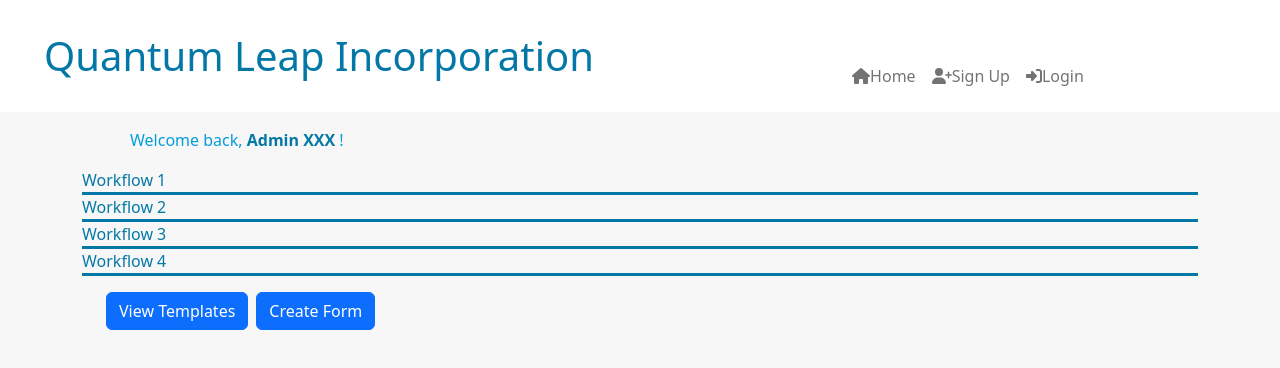
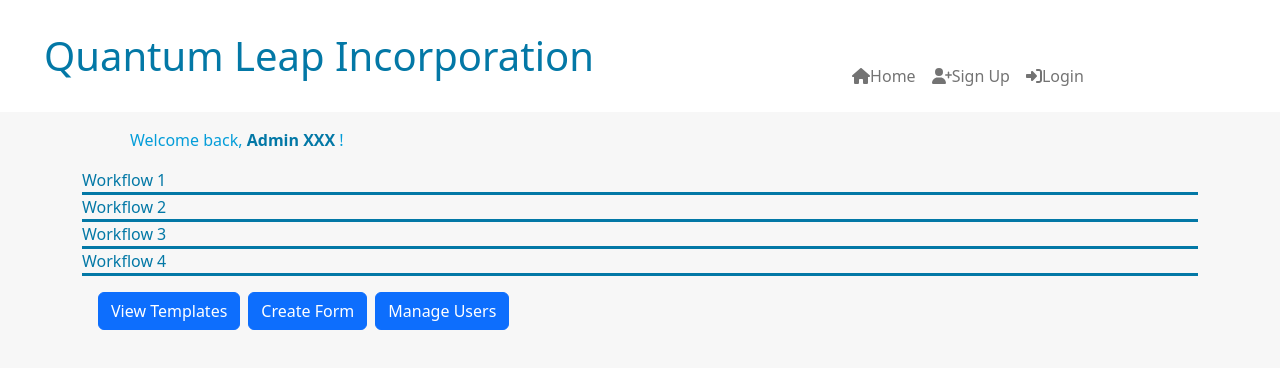
Before and after one commit to TeoSean00/Vendor_Form_Management_System_Frontend, a Vue app: page /workflow in a window 1280 px wide. Shown: the top 368 px of the page. Built offline with nearby package versions, Linux system fonts and the light colour scheme.

Commit message:
update css

```diff
--- a/src/views/WorkflowView.vue
+++ b/src/views/WorkflowView.vue
@@ -33,11 +33,14 @@
     </div>
 
     <div class="p-3">
-      <button class="btn btn-primary mx-2" @click="toggleFormview">
+      <button class="btn btn-primary me-2" @click="toggleFormview">
         View Templates
       </button>
+      <button class="btn btn-primary me-2" @click="toggleFormbuilder">
+        Create Form
+      </button>
       <button class="btn btn-primary" @click="toggleFormbuilder">
-        Create Form
+        Manage Users
       </button>
     </div>
   </div>
```
